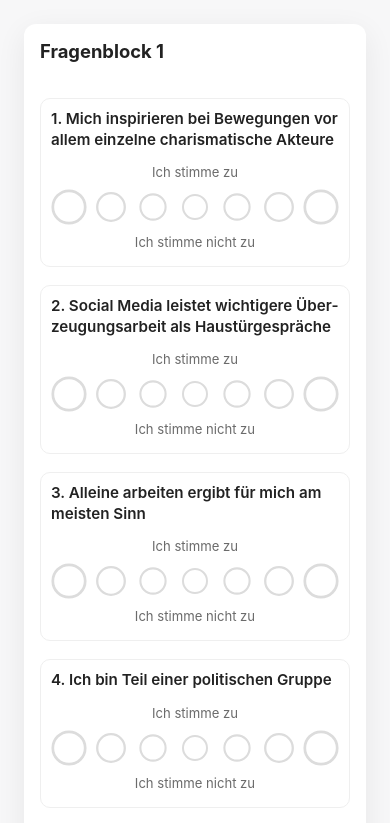
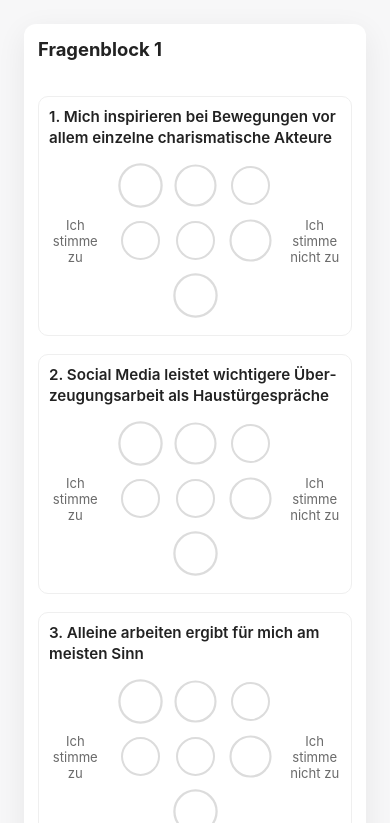
Before and after one commit to thjabs/16PoliticalPersonalities, a plain HTML site: page index.html in a window 390 px wide. Both pictures are taken after a click on the button "Start". Shown: the top 823 px of the page. Drawn offline with Linux system fonts and the light colour scheme.

Commit message:
Update CSS für Mobile

```diff
--- a/style.css
+++ b/style.css
@@ -390,3 +390,131 @@ h2 {
 }
 
 /* Ende der Datei */
+/* ---------------------------
+   Mobile-fix (ersetzt/ergänzt)
+   GILT NUR für Quiz-Sektionen
+   --------------------------- */
+@media (max-width: 640px) {
+  /* kompaktere Karten */
+  section[id^="quiz"] {
+    padding: 14px;
+    box-sizing: border-box;
+  }
+  section[id^="quiz"] .question {
+    padding: 10px;
+    gap: 8px;
+    overflow: visible; /* wir kontrollieren Größen, clipping vermeiden */
+  }
+
+  /* Frage-Text: sicher umbrechen */
+  section[id^="quiz"] .q-text {
+    font-size: 1rem;
+    line-height: 1.35;
+    word-break: break-word;
+    overflow-wrap: anywhere;
+    hyphens: auto;
+  }
+
+  /* Skalareihe: drei Spalten (links / mitte / rechts) in Prozent aufteilen */
+  section[id^="quiz"] .scale-row {
+    display: flex;
+    align-items: center;
+    justify-content: space-between; /* Platzverteilung sauber */
+    gap: 8px;
+    flex-wrap: nowrap;
+  }
+
+  /* Labels links/rechts: feste Basis, umbrechbar */
+  section[id^="quiz"] .scale-left-label,
+  section[id^="quiz"] .scale-right-label {
+    flex: 0 0 18%; /* jeweils 18% der Breite */
+    max-width: 18%;
+    text-align: center;
+    font-size: 0.86rem;
+    color: var(--muted);
+    white-space: normal;
+    word-break: break-word;
+  }
+
+  /* Options: darf den verbleibenden Platz einnehmen, aber nicht mehr */
+  section[id^="quiz"] .options {
+    flex: 1 1 64%; /* nimmt ca. 64% der Zeile ein */
+    display: flex;
+    justify-content: center;
+    gap: 8px;
+    flex-wrap: wrap;
+    align-items: center;
+    max-width: 64%;
+  }
+
+  /* KLARE KAPPUNG der Option-Größen (überschreibt inline width/height) */
+  /* Wir setzen eine responsive feste Größe via clamp() + !important, damit JS-Styles nicht ausreißen */
+  section[id^="quiz"] .option {
+    box-sizing: border-box;
+    flex: 0 0 auto;
+    min-width: 26px;
+    min-height: 26px;
+    /* clamp(min, preferred, max) sorgt für saubere Skalierung auf verschiedenen Geräten */
+    width: clamp(30px, 8vw, 44px) !important;
+    height: clamp(30px, 8vw, 44px) !important;
+    max-width: 44px !important;
+    max-height: 44px !important;
+    margin: 4px;
+    border-width: 2px;
+  }
+
+  /* Reduziere die zusätzlichen Skalen-Vergrößerungen am Rand, damit nichts übersteht */
+  section[id^="quiz"] .option:first-child,
+  section[id^="quiz"] .option:last-child {
+    transform: scale(1.18); /* moderat größer */
+    transform-origin: center;
+  }
+  section[id^="quiz"] .option:nth-child(2),
+  section[id^="quiz"] .option:nth-last-child(2) {
+    transform: scale(1.08);
+    transform-origin: center;
+  }
+  section[id^="quiz"] .option:nth-child(3),
+  section[id^="quiz"] .option:nth-last-child(3) {
+    transform: scale(1);
+    transform-origin: center;
+  }
+
+  /* Falls du zusätzlich das untere Label-Element hattest: verstecken wir es (Dubletten) */
+  section[id^="quiz"] .scale-labels-question {
+    display: none;
+  }
+
+  /* Buttons responsive */
+  section[id^="quiz"] .actions {
+    justify-content: center;
+    gap: 10px;
+    flex-wrap: wrap;
+  }
+  section[id^="quiz"] .actions .btn {
+    min-width: 100px;
+    padding: 10px 12px;
+  }
+}
+
+/* noch kleinere Geräte: Feinjustierungen */
+@media (max-width: 400px) {
+  section[id^="quiz"] .q-text {
+    font-size: 0.95rem;
+  }
+  section[id^="quiz"] .scale-left-label,
+  section[id^="quiz"] .scale-right-label {
+    font-size: 0.82rem;
+    max-width: 42%;
+  }
+  section[id^="quiz"] .option {
+    width: clamp(28px, 10vw, 40px) !important;
+    height: clamp(28px, 10vw, 40px) !important;
+    max-width: 40px !important;
+    max-height: 40px !important;
+  }
+  section[id^="quiz"] .option:first-child,
+  section[id^="quiz"] .option:last-child {
+    transform: scale(1.14);
+  }
+}
```
